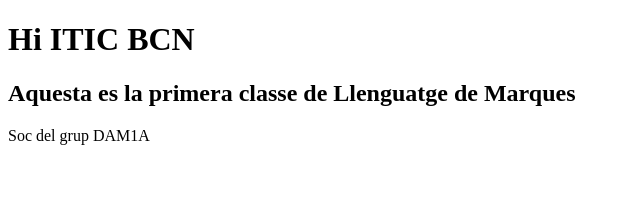
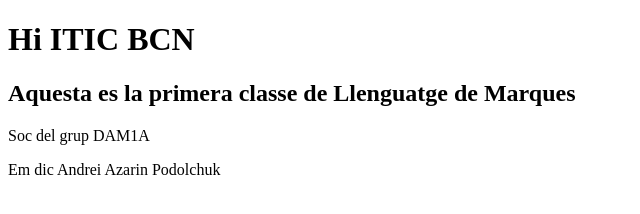
Before and after one commit to theWandroid/LMGSI_P1, a plain HTML site: page index.html in a window 1280 px wide. Shown: the whole page, without its empty margins (0-640 px from the left). Drawn offline with Linux system fonts and the light colour scheme.

Commit message:
Afegeix nom

```diff
--- a/index.html
+++ b/index.html
@@ -6,5 +6,6 @@
     <h1>Hi ITIC BCN</h1>
     <h2>Aquesta es la primera classe de Llenguatge de Marques</h2>
     <p>Soc del grup DAM1A</p>
+    <p>Em dic Andrei Azarin Podolchuk</p>
 </body>
 </html>
```
